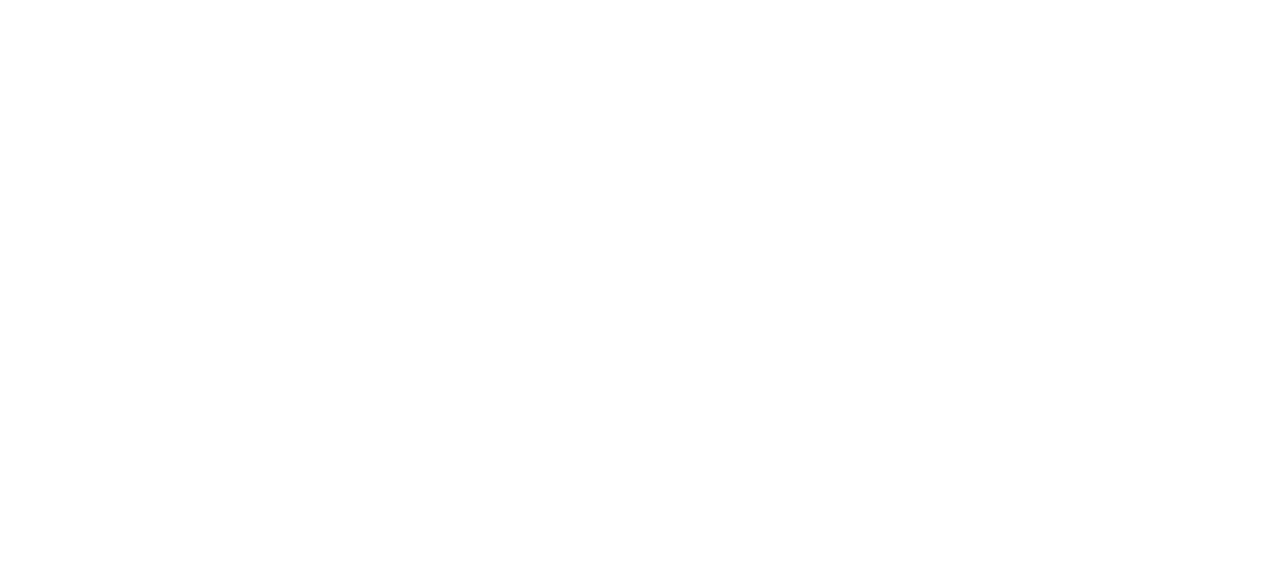
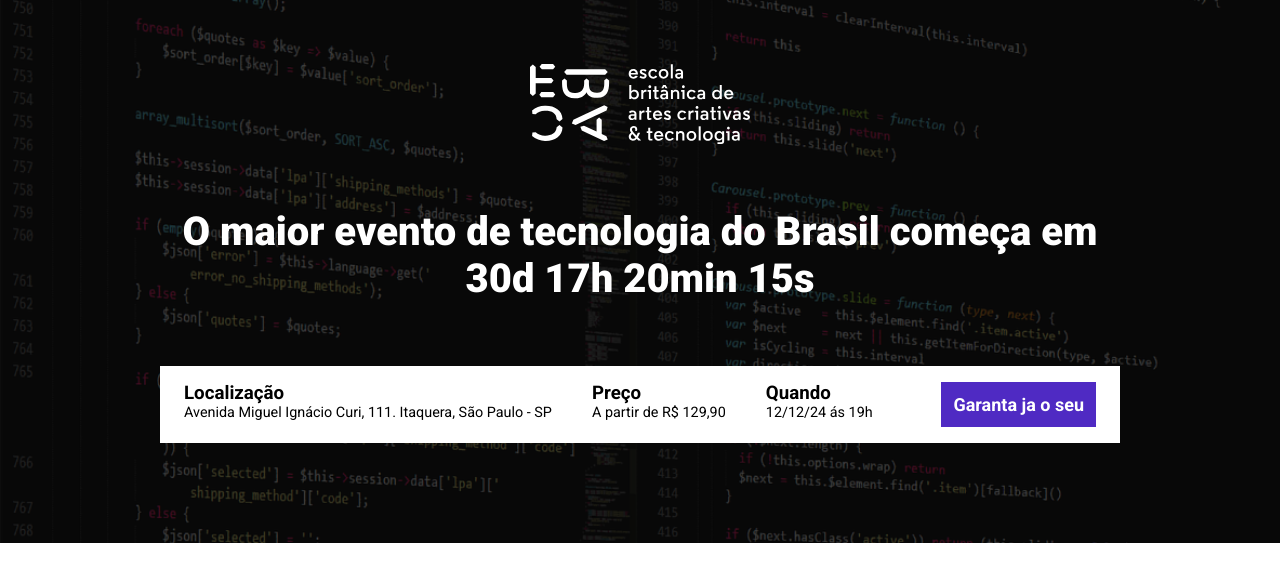
Before and after one commit to MatheusKay/Ebac_event-fic, a website built with Parcel: page src/index.html in a window 1280 px wide. Built offline with nearby package versions, Linux system fonts and the light colour scheme.

Commit message:
Criando o Hero e os componentes: infos_bar e Buttons

```diff
--- a/package.json
+++ b/package.json
@@ -12,6 +12,7 @@
   "license": "ISC",
   "devDependencies": {
     "@parcel/transformer-sass": "^2.9.3",
-    "parcel": "^2.9.3"
+    "parcel": "^2.9.3",
+    "sharp": "^0.31.3"
   }
 }
--- a/src/index.html
+++ b/src/index.html
@@ -4,10 +4,40 @@
     <meta charset="UTF-8">
     <meta name="viewport" content="width=device-width, initial-scale=1.0">
     <title>Envento Fic</title>
+    <link rel="preconnect" href="https://fonts.googleapis.com">
+    <link rel="preconnect" href="https://fonts.gstatic.com" crossorigin>
+    <link href="https://fonts.googleapis.com/css2?family=Roboto:wght@400;700&display=swap" rel="stylesheet">
+    <link href="https://fonts.googleapis.com/css2?family=Roboto:wght@400;700;900&display=swap" rel="stylesheet">
     <link rel="stylesheet" href="styles/main.scss">
 </head>
 <body>
-
+    <header class="hero">
+        <div class="container">
+            <img class="hero__logo" src="images/ebac_logo.svg" alt="Ebac">
+            <p class="hero__text">
+                O maior evento de tecnologia do Brasil começa em 30d 17h 20min 15s
+            </p>
+            <div class="infos__bar">
+                <ul class="infos__bar__infos">
+                    <li class="infos__bar__infos__item">
+                        <b>Localização</b>
+                        Avenida Miguel Ignácio Curi, 111. Itaquera, São Paulo - SP
+                    </li>
+                    <li class="infos__bar__infos__item">
+                        <b>Preço</b>
+                        A partir de R$ 129,90
+                    </li>
+                    <li class="infos__bar__infos__item">
+                        <b>Quando</b>
+                        12/12/24 ás 19h
+                    </li>
+                </ul>
+                <a class="buttons buttons--primary" href="">
+                    Garanta ja o seu
+                </a>
+            </div>
+        </div>
+    </header>
 
 
     <script src="scripts/main.js"></script>
--- /dev/null
+++ b/src/styles/_hero.scss
@@ -0,0 +1,52 @@
+@use 'variaveis';
+
+.hero {
+    padding-top: 64px;
+    padding-bottom: 100px;
+    background-image: url(../images/fundo.png);
+    background-repeat: no-repeat;
+    background-size: cover;
+    position: relative;
+
+    .container {
+        position: relative;
+    }
+
+    &::before {
+        position: absolute;
+        top: 0;
+        left: 0;
+        width: 100%;
+        height: 100%;
+        background-color: variaveis.$corTextoSecundario;
+        content: '';
+        opacity: .7;
+    }
+
+    &__logo {
+        display: block;
+        margin: 0 auto;
+        height: 5em;
+    }
+
+    &__text {
+        margin: 64px 0;
+        font-size: 2.5em;
+        font-weight: 800;
+        text-align: center;
+    }
+
+    @media (max-width: 640px) {
+        padding: 40px 0;
+
+        &__logo {
+            height: 2.5em;
+        }
+
+        &__text {
+            font-size: 1.4em;
+            line-height: 1.1em;
+            margin: 24px 0;
+        }
+    }
+}
--- /dev/null
+++ b/src/styles/components/_infos_bar.scss
@@ -0,0 +1,44 @@
+@use '../variaveis';
+
+.infos__bar {
+    padding: 16px 24px;
+    background-color: variaveis.$corTextoPrincipal;
+    display: flex;
+    justify-content: space-between;
+
+    &__infos {
+        list-style: none;
+        display: flex;
+        gap: 40px;
+
+        &__item {
+            font-size: .9em;
+            color: variaveis.$corTextoSecundario;
+
+            b {
+                display: block;
+                font-size: 1.3em;
+                color: variaveis.$corTextoSecundario;
+            }
+        }
+
+    }
+
+    @media (max-width: 640px) {
+        display: block;
+
+        &__infos {
+            display: block;
+
+            &__item {
+                margin-bottom: 16px;
+            }
+        }
+    }
+
+    @media (max-width: 1024px) {
+        &__infos {
+            gap: 16px
+        }
+    }
+}
--- /dev/null
+++ b/src/styles/components/button.scss
@@ -0,0 +1,26 @@
+@use '../variaveis';
+
+.buttons {
+    padding: 12px;
+    margin-left: 8px;
+    font-size: 18px;
+    font-weight: bold;
+    text-decoration: none;
+    text-align: center;
+    white-space: nowrap;
+
+    &--primary {
+        color: variaveis.$corTextoPrincipal;
+        background-color: variaveis.$corBotaoPrimary;
+    }
+
+    @media (max-width: 640px) {
+        display: block;
+        width: 100%;
+    }
+
+    @media (min-width: 641px) and (max-width: 1024px) {
+        display: flex;
+        align-items: center;
+    }
+}
--- a/src/styles/main.scss
+++ b/src/styles/main.scss
@@ -0,0 +1,26 @@
+@use 'variaveis';
+@use 'hero';
+@use 'components/infos_bar';
+@use 'components/button';
+
+* {
+    margin: 0;
+    padding: 0;
+    box-sizing: border-box;
+    font-family: Roboto, sans-serif;
+    color: variaveis.$corTextoPrincipal;
+}
+
+.container {
+    max-width: 960px;
+    width: 100%;
+    margin: 0 auto;
+
+    @media (max-width: 640px) {
+        max-width: 80%;
+    }
+
+    @media (max-width: 1024px) {
+        max-width: 90%;
+    }
+}
--- /dev/null
+++ b/src/styles/variaveis.scss
@@ -0,0 +1,3 @@
+$corTextoPrincipal: #fff;
+$corTextoSecundario: #000;
+$corBotaoPrimary: #4f2ac3;
```
Also changed, not shown: 1 other file.
